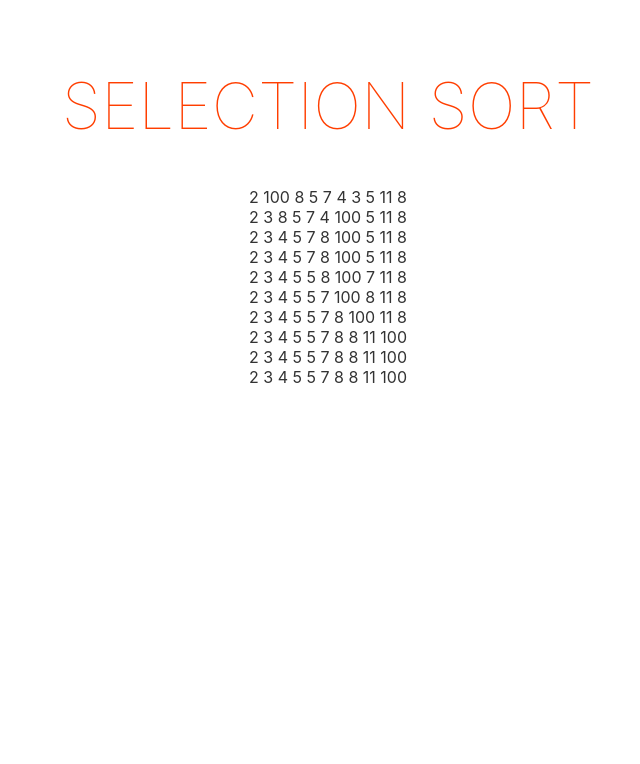
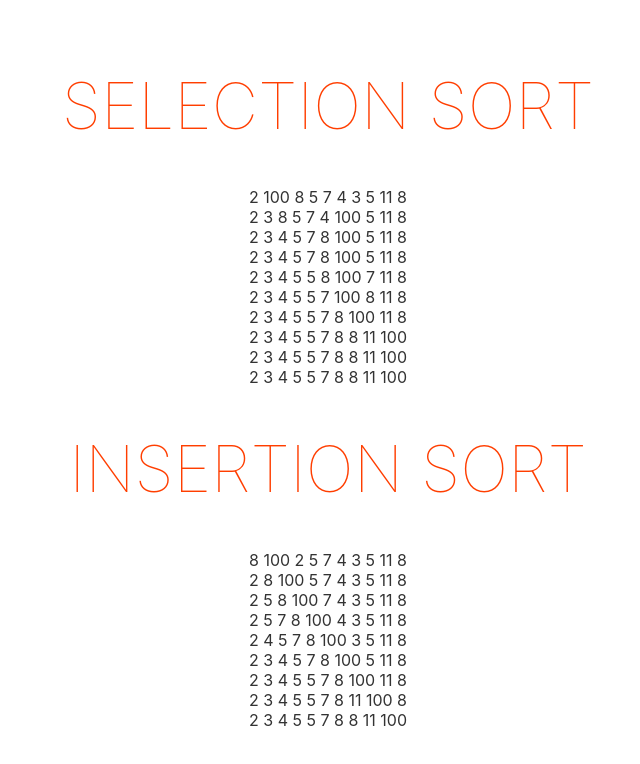
Before and after one commit to johnniehard/algorithms, a Svelte app: page / in a window 1280 px wide. Shown: the top 764 px of the page, without its empty margins (312-952 px from the left). Built offline with nearby package versions, Linux system fonts and the light colour scheme.

Commit message:
insertion sort

```diff
--- a/src/App.svelte
+++ b/src/App.svelte
@@ -1,5 +1,6 @@
 <script lang="ts">
 	import { Selection } from './Sorting/Selection'
+	import { Insertion } from './Sorting/Insertion'
 
 	const compare = (a: number, b: number) => {
 		if(a < b){
@@ -12,9 +13,11 @@
 	}
 
 	const selection = new Selection(compare)
+	const insertion = new Insertion(compare)
 
 	const unsorted: number[] = [8, 100, 2,5, 7, 4, 3, 5, 11, 8]
 	selection.sort(unsorted)
+	insertion.sort(unsorted)
 
 </script>
 
@@ -22,6 +25,11 @@
 
 	<h1>Selection sort</h1>
 	{#each selection.showTrace() as trace}
+		{trace} <br />
+	{/each}
+
+	<h1>Insertion sort</h1>
+	{#each insertion.showTrace() as trace}
 		{trace} <br />
 	{/each}
 
--- /dev/null
+++ b/src/Sorting/Insertion.ts
@@ -0,0 +1,15 @@
+import { Sort } from './index'
+
+export class Insertion<T> extends Sort<T> {
+    sort = (a : T[]) : T[] => {
+        this.trace = []
+        a = [...a]
+        for(let i: number = 1; i < a.length; i++){
+            for(let j: number = i; j > 0 && this.less(a[j], a[j -1]); j--){
+                this.exchange(a, j, j-1)
+            }
+            this.addTrace(a)
+        }
+        return a
+    }
+}
```
